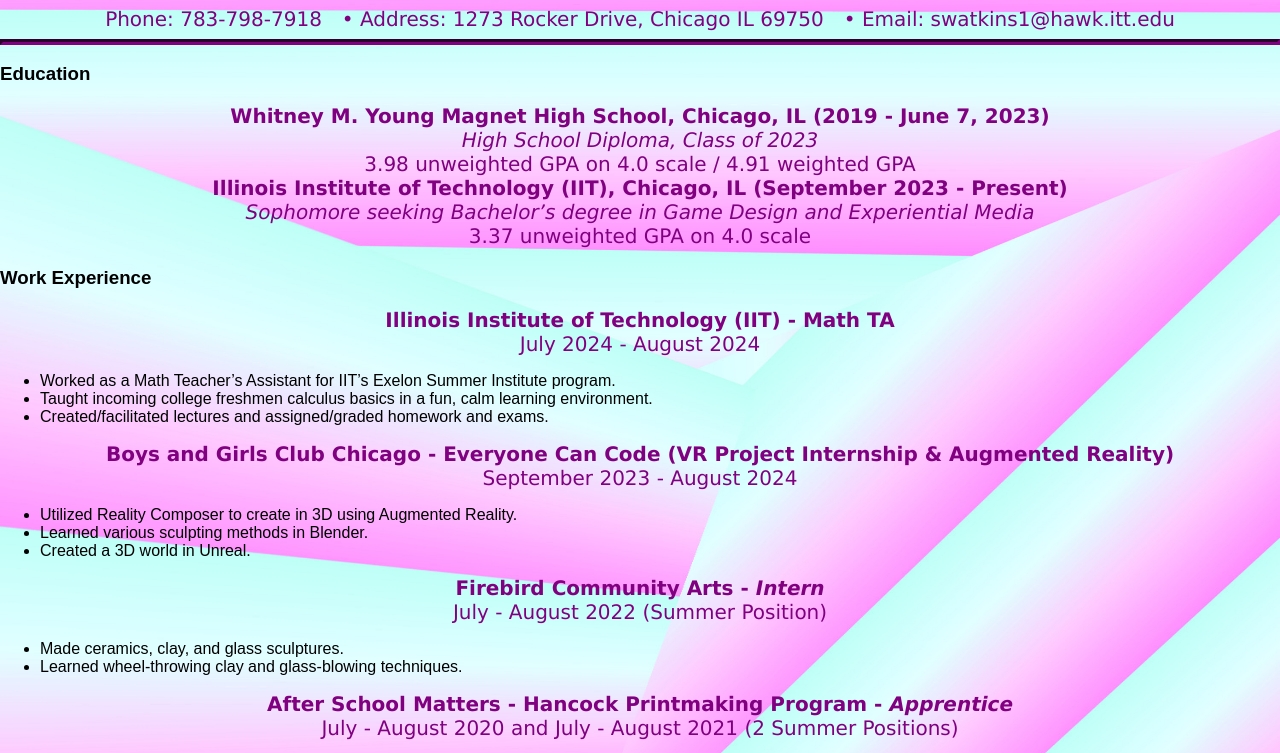
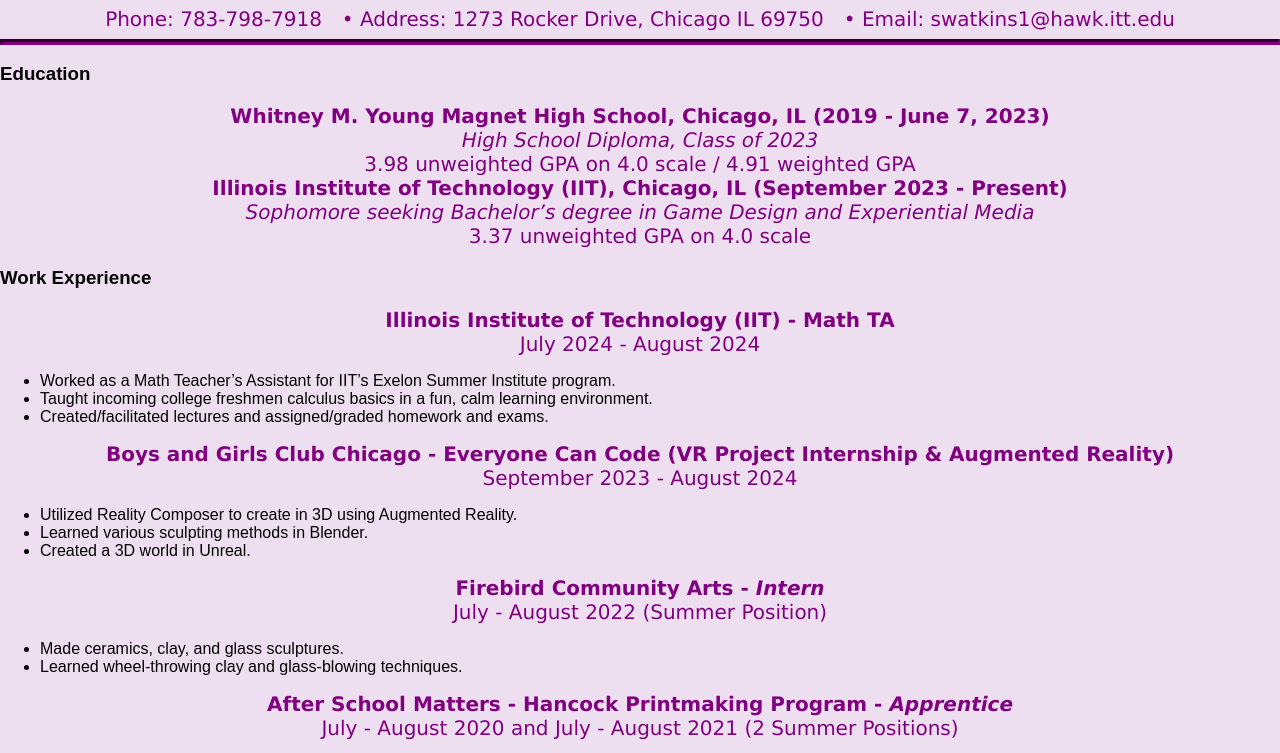
Before and after one commit to swatkins1/webdev_project2sw, a plain HTML site: page index.html in a window 1280 px wide. Shown: the part 195-948 px from the top of the page. Drawn offline with Linux system fonts and the light colour scheme; a web font is replaced by a local one.

Commit message:
hex code bg

```diff
--- a/css/resume.css
+++ b/css/resume.css
@@ -1,7 +1,5 @@
 body {
-  background-image: url("../images/lightcolorbg.JPG");
-  background-size: 100% 100%; /* Stretches the image to fit both width and height */
-  background-repeat: no-repeat;
+  background-color: #eedff0
 }
 
 h1 {
```
